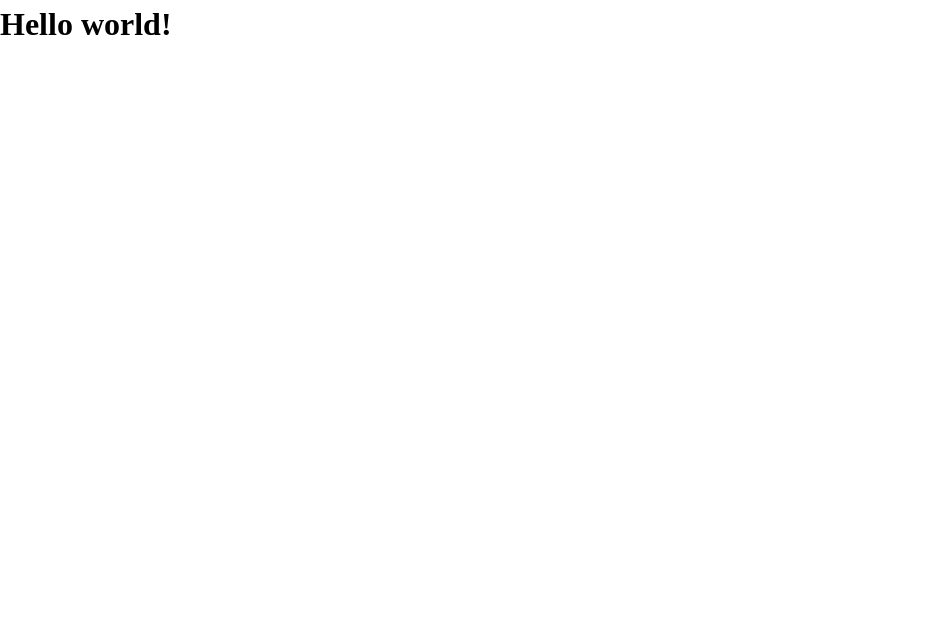
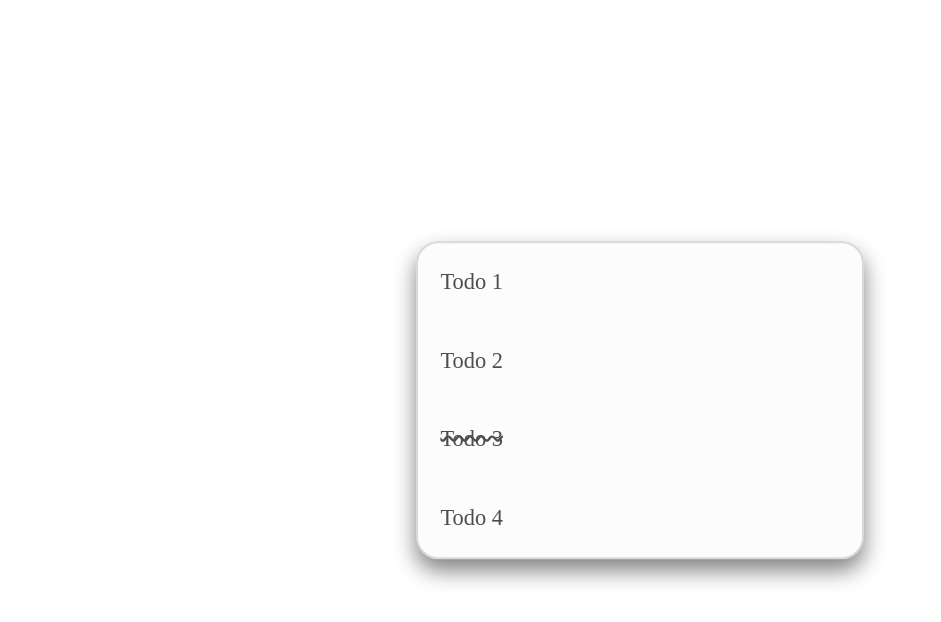
Before and after one commit to emretantu/react-todo-app, a React (Create React App) app: page / in a window 1280 px wide. Shown: the top 622 px of the page, without its empty margins (0-941 px from the left). Built offline with nearby package versions, Linux system fonts and the light colour scheme.

Commit message:
Todo component

```diff
--- a/public/index.html
+++ b/public/index.html
@@ -2,7 +2,7 @@
 <html lang="en">
   <head>
     <meta charset="utf-8" />
-    <link rel="icon" href="%PUBLIC_URL%/favicon.ico" />
+    <link rel="icon" href="%PUBLIC_URL%/favicon.svg" />
     <meta name="viewport" content="width=device-width, initial-scale=1" />
     <meta name="theme-color" content="#000000" />
     <meta
--- a/src/App.js
+++ b/src/App.js
@@ -1,8 +1,17 @@
 import './App.css';
+import Todo from './components/Todo';
 
 function App() {
+
+  const INITIAL_LIST = [
+    {id: 1, title: "Todo 1", isDone: false},
+    {id: 2, title: "Todo 2", isDone: false},
+    {id: 3, title: "Todo 3", isDone: true},
+    {id: 4, title: "Todo 4", isDone: false},
+  ];
+
   return (
-    <h1>Hello world!</h1>
+    <Todo list={INITIAL_LIST} />
   );
 }
 
--- /dev/null
+++ b/src/components/Todo.jsx
@@ -0,0 +1,26 @@
+import { useState } from "react"
+import classes from "./Todo.module.css"
+
+const Todo = ({ list }) => {
+  return (
+    <ul className={classes.todo}>
+      {list.map(item => <ListItem key={item.id} itemData={item} />)}
+    </ul>
+  )
+}
+
+const ListItem = ({ itemData }) => {
+  const [isDone, setIsDone] = useState(itemData.isDone);
+  const handlerIsDone = setIsDone.bind(null, (prevIsDone) => !prevIsDone);
+  return (
+    <li
+      className={ `${classes["todo__list-item"]} ${isDone ? classes["todo__list-item--done"] : ""}` }
+      id={itemData.id}
+      onClick={handlerIsDone}
+    >
+        {itemData.title}
+    </li>
+  )
+}
+
+export default Todo;
--- /dev/null
+++ b/src/components/Todo.module.css
@@ -0,0 +1,37 @@
+.todo {
+  width: 20em;
+  padding: 0;
+  border: 0.1em solid hsl(0, 0%, 85%);
+  border-radius: 1em;
+
+  position: fixed;
+  top: 50vh;
+  left: 50vw;
+  transform: translate(-50%, -50%);
+
+  background-color: hsl(0, 0%, 99%);
+  box-shadow: 0 0.5em 1em hsl(0, 0%, 50%);
+
+  font-size: 1.4rem; /*Relative sizes...*/
+
+  overflow: hidden;
+  list-style: none;
+  user-select: none;
+}
+
+.todo__list-item {
+  padding: 1em;
+  width: 100%;
+  color: hsl(0, 0%, 30%);
+  cursor: pointer;
+}
+
+.todo__list-item:hover {
+  color: black;
+  background-color: hsl(0, 0%, 85%);
+}
+
+.todo__list-item--done {
+  text-decoration-style: wavy;
+  text-decoration-line: line-through;
+}
```
